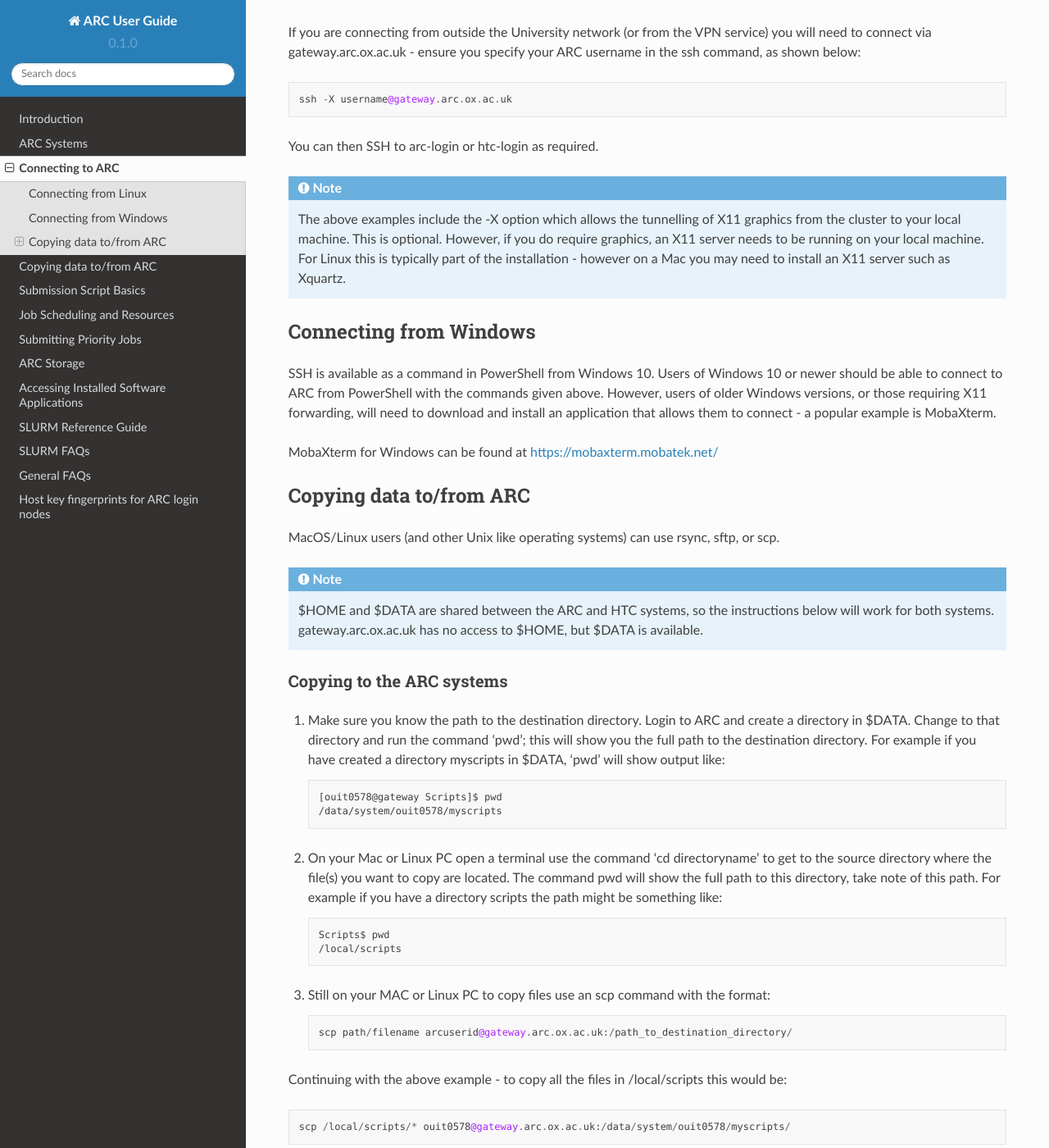
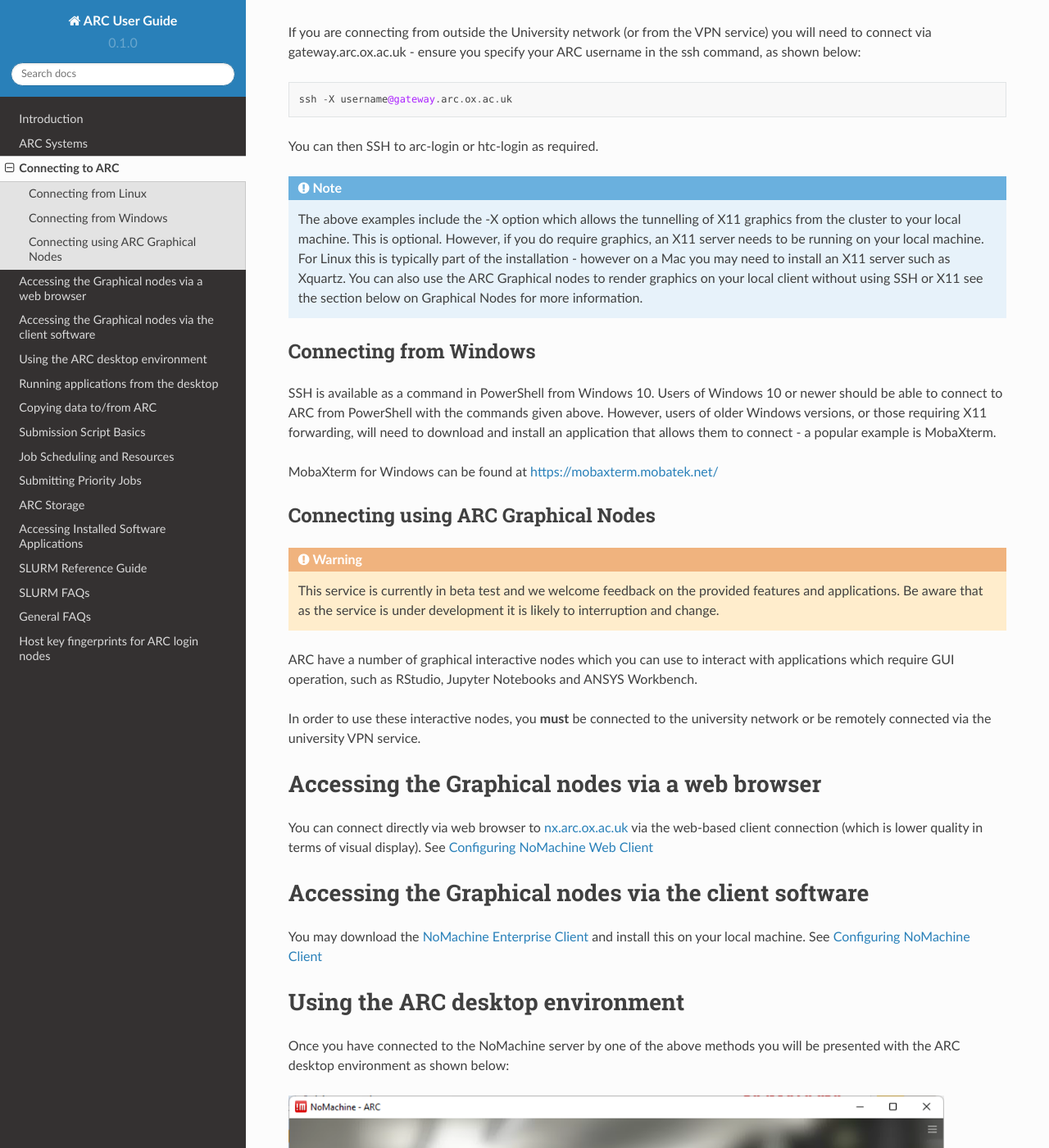
Before and after one commit to tina-friedrich/arc-user-guide, a Sphinx documentation site: the page built from docs/source/connecting-to-arc.rst, in a window 1280 px wide and 1400 px high, scrolled down 657 px. Shown: the whole window at 82% size. Built offline with Sphinx 7.4.7 and the Read the Docs theme 2.0.0, drawn with Linux system fonts in a browser that asks for light colours; some of the changed text lies outside the part shown.

Commit message:
Update connecting-to-arc.rst

```diff
--- a/docs/source/connecting-to-arc.rst
+++ b/docs/source/connecting-to-arc.rst
@@ -3,7 +3,7 @@
 
 Access to ARC systems is via Secure Shell Protocol (SSH).
 
-Fingerprints for the login node host keys can be found at the end of this section.
+Fingerprints for the login node host keys can be found `here <https://arc-user-guide.readthedocs.io/en/latest/arc-host-keys.html>`_
 
 Connecting from Linux
 ---------------------
@@ -28,7 +28,7 @@
 
 .. note::
 
-    The above examples include the -X option which allows the tunnelling of X11 graphics from the cluster to your local machine. This is optional. However, if you do require graphics, an X11 server needs to be running on your local machine. For Linux this is typically part of the installation - however on a Mac you may need to install an X11 server such as Xquartz.
+    The above examples include the -X option which allows the tunnelling of X11 graphics from the cluster to your local machine. This is optional. However, if you do require graphics, an X11 server needs to be running on your local machine. For Linux this is typically part of the installation - however on a Mac you may need to install an X11 server such as Xquartz. You can also use the ARC Graphical nodes to render graphics on your local client without using SSH or X11 see the section below on Graphical Nodes for more information.
 
 Connecting from Windows
 -----------------------
@@ -37,67 +37,81 @@
 
 MobaXterm for Windows can be found at `https://mobaxterm.mobatek.net/ <https://mobaxterm.mobatek.net/>`_
 
-Copying data to/from ARC
-------------------------
+Connecting using ARC Graphical Nodes
+------------------------------------
 
-MacOS/Linux users (and other Unix like operating systems) can use rsync, sftp, or scp.
+.. warning::
+   This service is currently in beta test and we welcome feedback on the provided features and applications. Be aware that as the service
+   is under development it is likely to interruption and change.
+
+ARC have a number of graphical interactive nodes which you can use to interact with applications which require GUI operation, such as RStudio, Jupyter Notebooks
+and ANSYS Workbench.
+
+In order to use these interactive nodes, you **must** be connected to the university network or be remotely connected via the university VPN service.
+
+Accessing the Graphical nodes via a web browser
+===============================================
+
+You can connect directly via web browser to `nx.arc.ox.ac.uk <https://nx.arc.ox.ac.uk>`_ via the web-based client connection (which is lower quality in terms of
+visual display). See `Configuring NoMachine Web Client <https://arc-user-guide.readthedocs.io/en/latest/arc-nx-web.html>`_
+
+Accessing the Graphical nodes via the client software
+=====================================================
+
+You may download the `NoMachine Enterprise Client <https://www.nomachine.com/download-enterprise#NoMachine-Enterprise-Client>`_ and install this on your
+local machine. See `Configuring NoMachine Client <https://arc-user-guide.readthedocs.io/en/latest/arc-nx-client.html>`_
+
+
+Using the ARC desktop environment
+=================================
+
+Once you have connected to the NoMachine server by one of the above methods you will be presented with the ARC desktop environment as shown below:
+
+.. image:: images/arc-desktop.png
+  :width: 800
+  :alt: ARC Desktop
+
+You can use the menu bar at the bottom of the window to access applications or, as in the example below, open the ``Konsole`` terminal window:
+
+.. image:: images/arc-konsole.png
+  :width: 800
+  :alt: ARC Konsole
 
 .. note::
+  While it may look like you have your own Linux desktop to work with, the interactive nodes where you are running this desktop are
+  shared with other ARC users, and therefore it is very important that you do not run computationally demanding jobs.
 
-    $HOME and $DATA are shared between the ARC and HTC systems, so the instructions below will work for both systems. gateway.arc.ox.ac.uk has no access to $HOME, but $DATA is available.
+  To run applications that are more demanding, please open a ``Konsole`` shell window and start an interactive X11
+  session on a compute node by following the instructions below:
 
-Copying to the ARC systems
-^^^^^^^^^^^^^^^^^^^^^^^^^^
+  To run an interactive session on the ARC cluster::
 
-1) Make sure you know the path to the destination directory. Login to ARC and create a directory in $DATA. Change to that directory and run the command 'pwd'; this will show you the full path to the destination directory. For example if you have created a directory myscripts in $DATA, 'pwd' will show output like::
+     module load cluster/arc
+     srun -p interactive --x11 --pty /bin/bash
 
-    [ouit0578@gateway Scripts]$ pwd
-    /data/system/ouit0578/myscripts
+  To run an interactive session on the HTC system::
 
-2) On your Mac or Linux PC open a terminal use the command 'cd directoryname' to get to the source directory where the file(s) you want to copy are located. The command pwd will show the full path to this directory, take note of this path. For example if you have a directory scripts the path might be something like::
+     module load cluster/htc
+     srun -p interactive --x11 --pty /bin/bash
 
-    Scripts$ pwd
-    /local/scripts
 
-3) Still on your MAC or Linux PC to copy files use an scp command with the format::
+Running applications from the desktop
+=====================================
 
-    scp path/filename arcuserid@gateway.arc.ox.ac.uk:/path_to_destination_directory/
+There are a number of predefined applications which you can find under the ``ARC`` sub-menu, within the ``Applications`` section of the main menu bar, see below for examples:
 
-Continuing with the above example - to copy all the files in /local/scripts this would be::
+  .. image:: images/arc-apps1.png
+    :width: 800
+    :alt: ARC Apps Menu
 
-    scp /local/scripts/* ouit0578@gateway.arc.ox.ac.uk:/data/system/ouit0578/myscripts/
+Applications|ARC Sub-menu
 
-To copy an entire directory hierarchy use the recurse option, -r
+  .. image:: images/arc-apps2.png
+    :width: 350
+    :alt: ARC Apps List
 
-For example::
+Clicking on these menu items will start up the appropriate version of the specified application, with any other required modules automatically loaded.
 
-    scp -r /local/scripts/* ouit0578@gateway.arc.ox.ac.uk:/data/system/ouit0578/myscripts/
-
-In both the above cases, you will be prompted to authenticate with your ARC password.
-
-Copying from the ARC systems
-^^^^^^^^^^^^^^^^^^^^^^^^^^^^
-
-The reverse should be used for copying from arc. Using the methods above, take note of the source (ARC) and destination (local PC) paths. In this example these will be::
-
-ARC directory:  /data/system/ouit0578/mydata
-
-Local PC directory: /local/datafromarc
-
-Copying data from Mac or Linux PC
-^^^^^^^^^^^^^^^^^^^^^^^^^^^^^^^^^
-
-To copy files from your local PC::
-
-    scp ouit0578@gateway.arc.ox.ac.uk:/data/system/ouit0578/mydata/* /local/datafromarc/
-
-Again a recursive copy can be made using the -r option::
-
-    scp -r ouit0578@gateway.arc.ox.ac.uk:/data/system/ouit0578/mydata/* /local/datafromarc/
-
-In both the above cases, you will be prompted to authenticate with your ARC password.
-
-Copying to/from Windows clients
-^^^^^^^^^^^^^^^^^^^^^^^^^^^^^^^
-
-Windows users can use tools such as MobaXterm or WinSCP to copy files. Use the discovery method in step 1) above to work out the remote ARC path for the transfer.
+.. note::
+   If you need customised versions of applications or supporting modules (such as custom Anaconda virtual environments) you should load/activate and run these as
+   appropriate from the ``Konsole`` command window, in the same way as the ARC or HTC systems.
```
